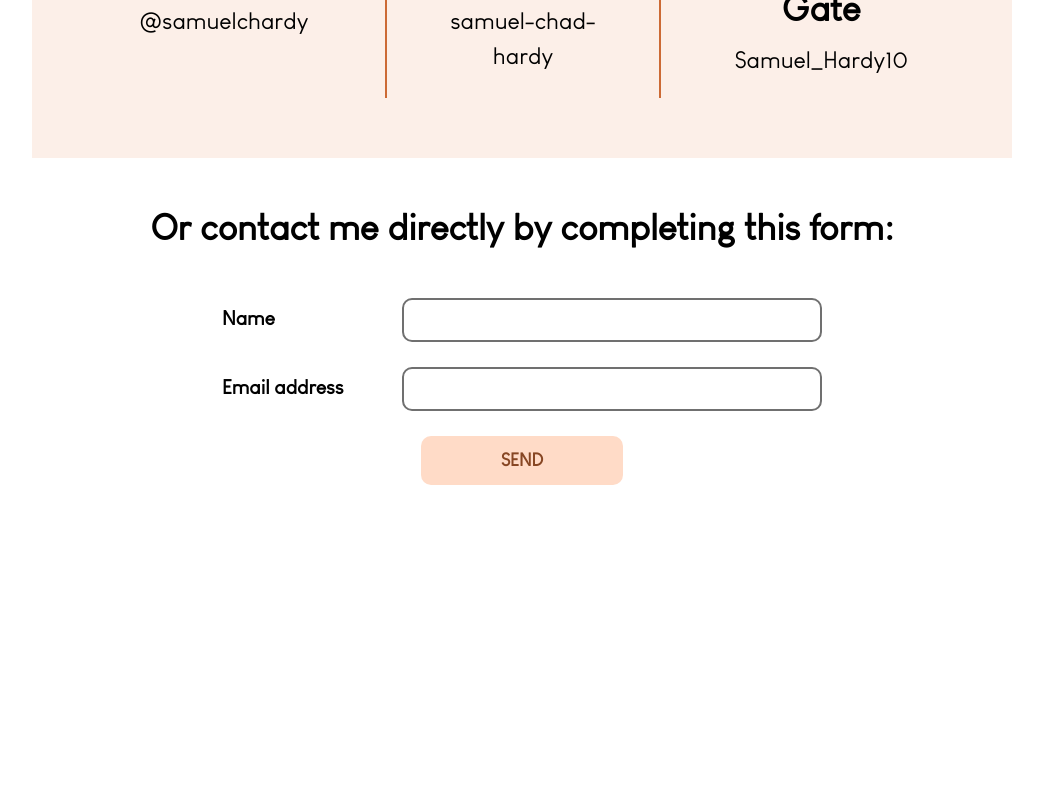
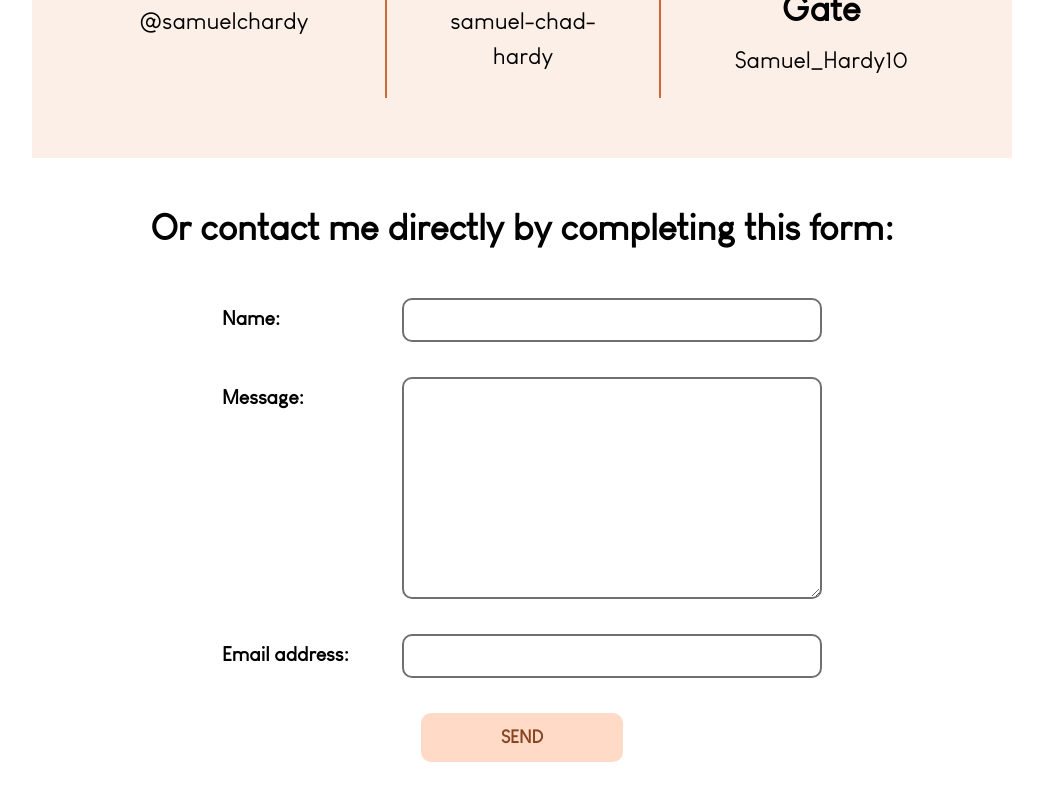
Before and after one commit to kimoshinowo/sam-website, a React (Create React App) app: page /#/contact in a window 1280 px wide. Shown: the part 651-1451 px from the top of the page, without its empty margins (118-1161 px from the left). Before the commit the page ends 1216 px from the top, so only its background shows below. Built offline with nearby package versions, Linux system fonts and the light colour scheme.

Commit message:
Add message field and styles for textarea

```diff
--- a/src/App.css
+++ b/src/App.css
@@ -119,12 +119,12 @@ form {
     }
 }
 
-input {
+input, textarea {
     border: 2px solid #707070;
     border-radius: 10px;
     display: flex;
     font-size: 1rem;
-    margin-bottom: 25px;
+    margin-bottom: 35px;
     padding: 10px;
     width: 100%;
 
@@ -137,14 +137,25 @@ input {
     }
 }
 
+textarea {
+    max-height: 500px;
+    min-height: 43px;
+    resize: vertical;
+}
+
 input:hover,
 input:focus,
-input:active {
+input:active,
+textarea:hover,
+textarea:focus,
+textarea:active {
     border-color: var(--primary-colour--extra-dark);
 }
 
 input:focus,
-input:active {
+input:active,
+textarea:focus,
+textarea:active {
     border-width: 3px;
 }
 
--- a/src/pages/contact.js
+++ b/src/pages/contact.js
@@ -42,12 +42,17 @@ const Contact = () => {
 
             <form action="https://formspree.io/f/mdkndppw" method="POST">
                 <div className="form-item">
-                    <label for="name">Name</label>
+                    <label for="name">Name:</label>
                     <input type="text" name="name" required></input>
                 </div>
 
                 <div className="form-item">
-                    <label for="email">Email address</label>
+                    <label for="message">Message:</label>
+                    <textarea type="text" name="message" rows="10" required></textarea>
+                </div>
+
+                <div className="form-item">
+                    <label for="email">Email address:</label>
                     <input type="email" name="email" required></input>
                 </div>
 
```
